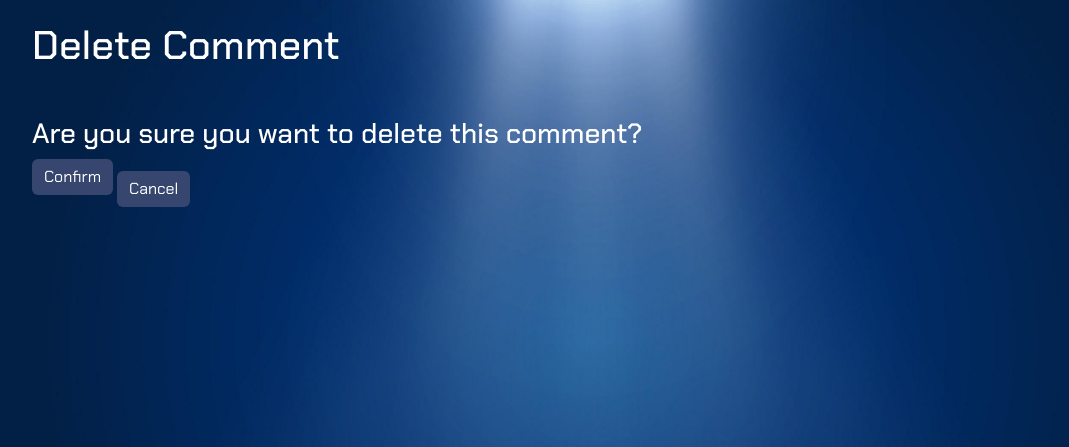
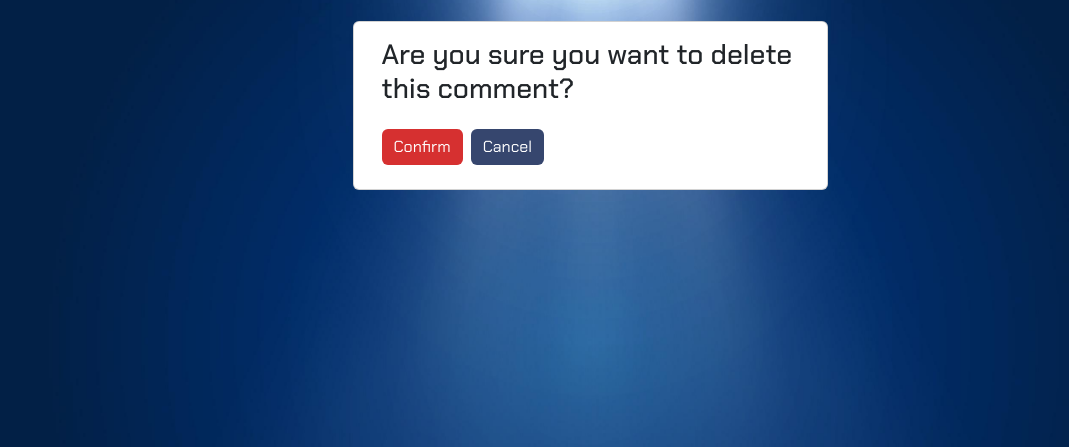
Before and after one commit to spbovarnick/anomalies-anonymous, a Django app: page /sightings/1/delete_comment/1/ in a window 1280 px wide. Shown: the part 59-506 px from the top of the page, without its empty margins (50-1119 px from the left). Run offline with Django 4.2, Linux system fonts and the light colour scheme; tables that the repository leaves empty hold one stand-in row (values such as "Sample post").

Commit message:
styled comment delete page

```diff
--- a/anomaliesanonymous/main_app/static/css/style.css
+++ b/anomaliesanonymous/main_app/static/css/style.css
@@ -35,6 +35,14 @@ a.nav-link {
 .btn:hover {
     background-color: rgb(70, 93, 149);
     color: white;
+}
+
+.btn-delete {
+    background-color: rgb(214, 48, 48);
+}
+
+.btn-delete:hover {
+    background-color: rgb(240, 77, 77);
 }
 
 .grow {
@@ -82,8 +90,6 @@ p.card-text.bold {
     font-size: 1.15rem;
 }
 
-em
-
 footer {
     color: rgb(169, 169, 169);
     font-size: 12px;
--- a/anomaliesanonymous/main_app/templates/comment/comment_delete.html
+++ b/anomaliesanonymous/main_app/templates/comment/comment_delete.html
@@ -3,14 +3,20 @@
 
 {% block content %}
 <div class="container">
-    <h1 class="mb-5">Delete Comment</h1>
+  <div class="row justify-content-center">
+    <div class="card col-5">
+      <div class="card-body">
+        <h3 class="mb-4">Are you sure you want to delete this comment?</h3>
+        <form action="" method="POST">
+          {% csrf_token %}
+          <div class="d-grid d-md-flex">
+            <input type="submit" class="btn btn-delete me-md-2 mb-2" value="Confirm">
+            <a class="btn mb-2" href="{% url 'detail' sighting.id %}">Cancel</a>
+          </div>
+        </form>
+      </div>
+    </div>
+  </div>
+</div>
 
-    <h3>Are you sure you want to delete this comment?</h3>
-
-    <form action="" method="POST">
-        {% csrf_token %}
-        <input type="submit" class="btn mb-4" value="Confirm">
-        <a class="btn" href="{% url 'detail' sighting.id %}">Cancel</a>
-    </form>
-</div>
 {% endblock %}
--- a/anomaliesanonymous/main_app/templates/main_app/comment_form.html
+++ b/anomaliesanonymous/main_app/templates/main_app/comment_form.html
@@ -12,6 +12,5 @@
         </div>
         <button type="submit" class="btn mb-4">Submit</button>
     </form>
-
 </div>
 {% endblock %}
```
